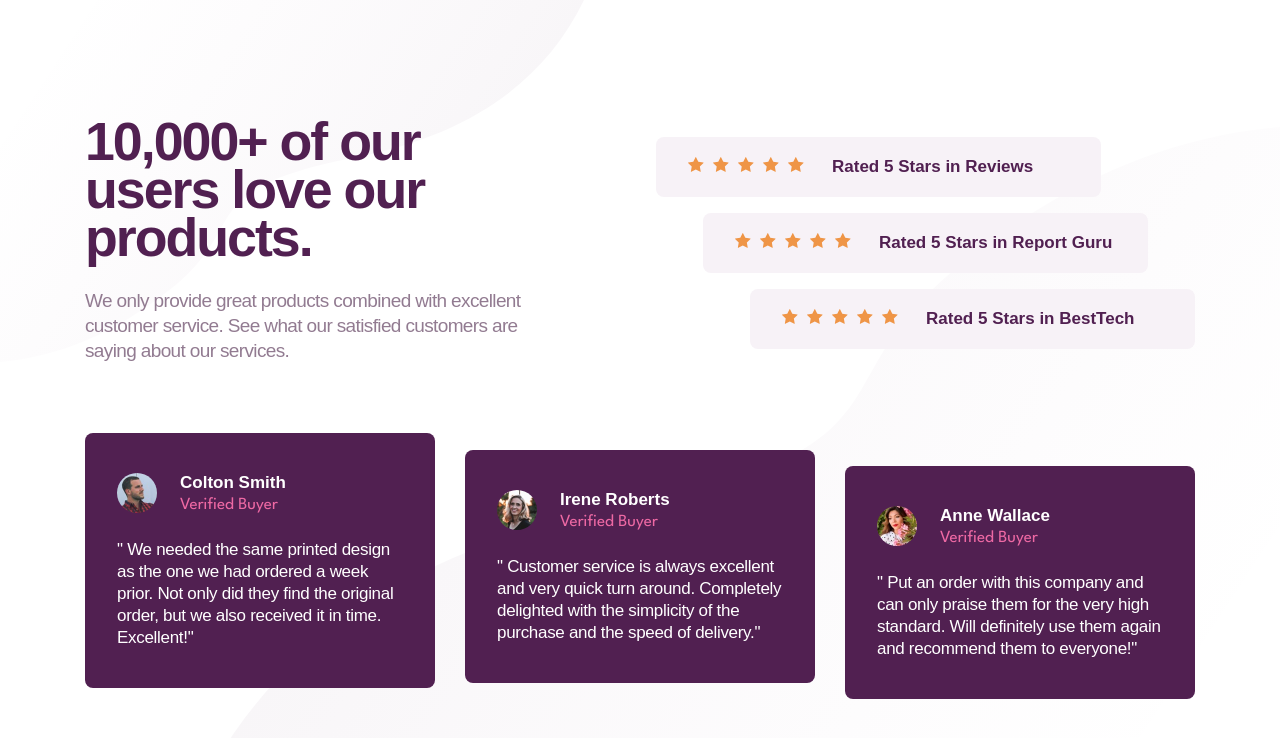
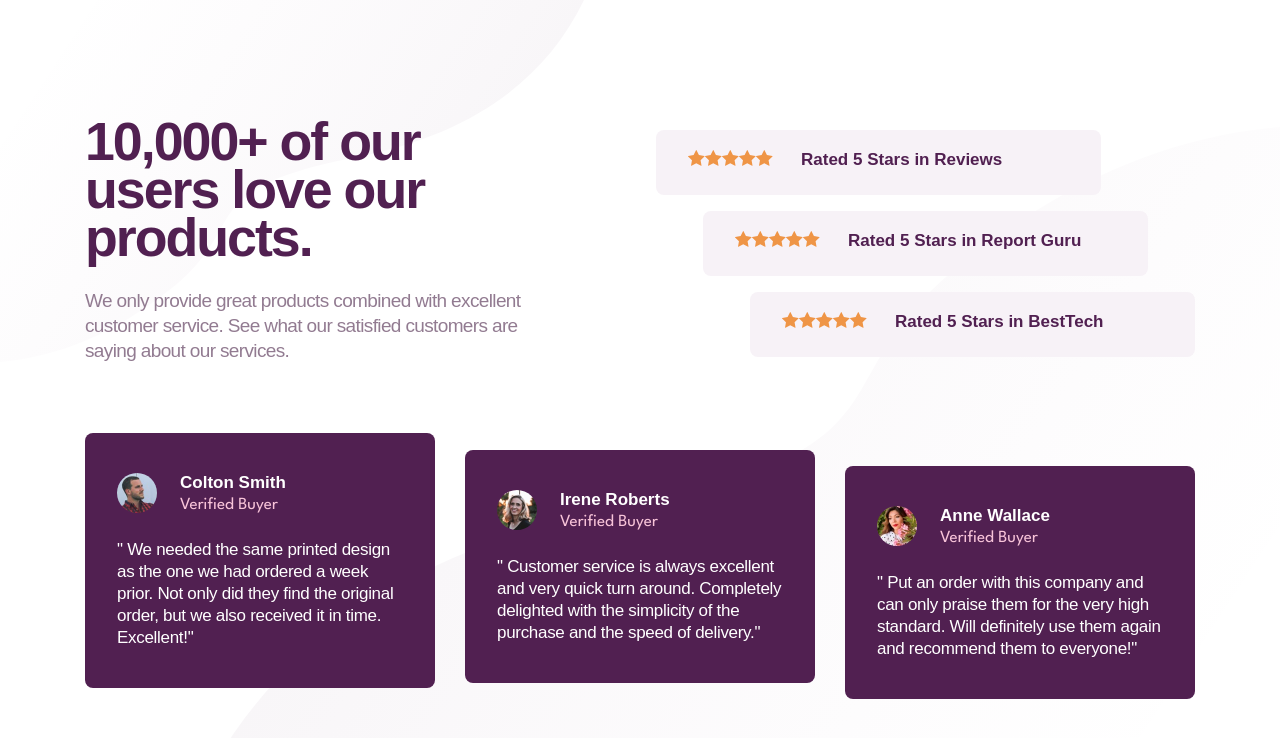
Before and after one commit to MelvinAguilar/social-proof-section, a website: page index.html in a window 1280 px wide. Drawn offline with Linux system fonts and the light colour scheme; a web font is replaced by a local one.

Commit message:
:lipstick: Remove star icons and adjust color contrast

```diff
--- a/index.html
+++ b/index.html
@@ -52,120 +52,24 @@
           >
             <li
               role="listitem"
-              class="flex w-full max-w-stars flex-col items-center gap-4 rounded-lg bg-[#f7f2f7] px-8 py-5 md:flex-row md:items-start"
+              class="stars flex w-full max-w-stars flex-col items-center gap-4 rounded-lg bg-[#f7f2f7] px-8 py-5 md:flex-row md:items-start"
             >
-              <div class="flex gap-[9px]">
-                <img
-                  src="./images/icon-star.svg"
-                  width="16"
-                  height="16"
-                  alt=""
-                />
-                <img
-                  src="./images/icon-star.svg"
-                  width="16"
-                  height="16"
-                  alt=""
-                />
-                <img
-                  src="./images/icon-star.svg"
-                  width="16"
-                  height="16"
-                  alt=""
-                />
-                <img
-                  src="./images/icon-star.svg"
-                  width="16"
-                  height="16"
-                  alt=""
-                />
-                <img
-                  src="./images/icon-star.svg"
-                  width="16"
-                  height="16"
-                  alt=""
-                />
-              </div>
               <p class="ml-3 text-content font-bold leading-normal text-purple">
                 Rated 5 Stars in Reviews
               </p>
             </li>
             <li
               role="listitem"
-              class="flex w-full max-w-stars flex-col items-center gap-4 self-center rounded-lg bg-[#f7f2f7] px-8 py-5 md:flex-row md:items-start"
+              class="stars flex w-full max-w-stars flex-col items-center gap-4 self-center rounded-lg bg-[#f7f2f7] px-8 py-5 md:flex-row md:items-start"
             >
-              <div class="flex gap-[9px]">
-                <img
-                  src="./images/icon-star.svg"
-                  width="16"
-                  height="16"
-                  alt=""
-                />
-                <img
-                  src="./images/icon-star.svg"
-                  width="16"
-                  height="16"
-                  alt=""
-                />
-                <img
-                  src="./images/icon-star.svg"
-                  width="16"
-                  height="16"
-                  alt=""
-                />
-                <img
-                  src="./images/icon-star.svg"
-                  width="16"
-                  height="16"
-                  alt=""
-                />
-                <img
-                  src="./images/icon-star.svg"
-                  width="16"
-                  height="16"
-                  alt=""
-                />
-              </div>
               <p class="ml-3 text-content font-bold leading-normal text-purple">
                 Rated 5 Stars in Report Guru
               </p>
             </li>
             <li
               role="listitem"
-              class="flex w-full max-w-stars flex-col items-center gap-4 self-end rounded-lg bg-[#f7f2f7] px-8 py-5 md:flex-row md:items-start"
+              class="stars flex w-full max-w-stars flex-col items-center gap-4 self-end rounded-lg bg-[#f7f2f7] px-8 py-5 md:flex-row md:items-start"
             >
-              <div class="flex gap-[9px]">
-                <img
-                  src="./images/icon-star.svg"
-                  width="16"
-                  height="16"
-                  alt=""
-                />
-                <img
-                  src="./images/icon-star.svg"
-                  width="16"
-                  height="16"
-                  alt=""
-                />
-                <img
-                  src="./images/icon-star.svg"
-                  width="16"
-                  height="16"
-                  alt=""
-                />
-                <img
-                  src="./images/icon-star.svg"
-                  width="16"
-                  height="16"
-                  alt=""
-                />
-                <img
-                  src="./images/icon-star.svg"
-                  width="16"
-                  height="16"
-                  alt=""
-                />
-              </div>
               <p class="ml-3 text-content font-bold leading-normal text-purple">
                 Rated 5 Stars in BestTech
               </p>
@@ -181,7 +85,7 @@
         >
           <li role="listitem" class="figure-flex w-figure">
             <figure
-              class="rounded-lg bg-[#512051] px-8 pb-[2.4375rem] pt-10 text-white"
+              class="rounded-lg bg-purple px-8 pb-[2.4375rem] pt-10 text-white"
             >
               <figcaption class="flex flex-row flex-wrap gap-[1.4375rem]">
                 <img
@@ -214,7 +118,7 @@
             class="md:self-normal figure-flex max-h-full self-center lg:self-center"
           >
             <figure
-              class="w-figure h-full rounded-lg bg-[#512051] px-8 pb-[2.4375rem] pt-10 text-white"
+              class="w-figure h-full rounded-lg bg-purple px-8 pb-[2.4375rem] pt-10 text-white"
             >
               <figcaption class="flex flex-row flex-wrap gap-[1.4375rem]">
                 <img
@@ -244,7 +148,7 @@
           </li>
           <li role="listitem" class="figure-flex w-figure self-end">
             <figure
-              class="rounded-lg bg-[#512051] px-8 pb-[2.4375rem] pt-10 text-white"
+              class="rounded-lg bg-purple px-8 pb-[2.4375rem] pt-10 text-white"
             >
               <figcaption class="flex flex-row flex-wrap gap-[1.4375rem]">
                 <img
--- a/tailwind.config.js
+++ b/tailwind.config.js
@@ -20,7 +20,7 @@ module.exports = {
       },
       colors: {
         purple: "#512051",
-        "purple-light": "#ee69a4",
+        "purple-light": "#F8C4D9",
       },
     },
   },
```
Also changed, not shown: output.css.
